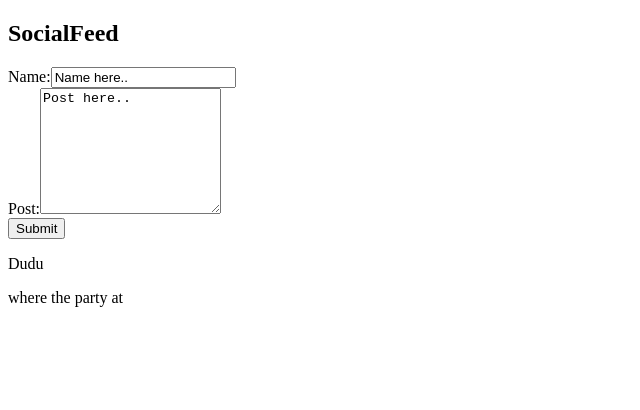
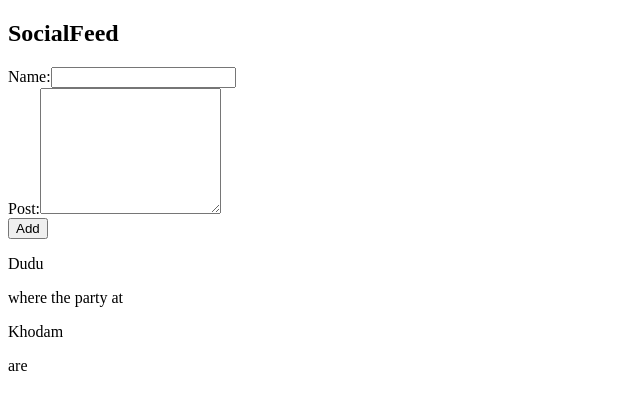
Before and after one commit to ryanxete/social-field-react, a React (Create React App) app: page / in a window 1280 px wide. Shown: the top 410 px of the page, without its empty margins (0-640 px from the left). Built offline with nearby package versions, Linux system fonts and the light colour scheme.

Commit message:
completed AddEntryForm component and created the relation

```diff
--- a/src/App.js
+++ b/src/App.js
@@ -5,11 +5,17 @@ import DisplayEntries from './DisplayEntries/DisplayEntries';
 
 
 function App() {
-  const [entries, setEntries] = useState([{Name: 'Dudu',Post: 'where the party at'}])
+  const [entries, setEntries] = useState([{Name: 'Dudu',Post: 'where the party at'},{Name: 'Khodam', Post: 'are'}])
+
+  function AddNewEntry (entry) {
+    let tempEntry = [entry, ...entries]
+    setEntries(tempEntry)
+  }
+
   return (
     <div>
       <Navbar />
-      <AddEntryForm />
+      <AddEntryForm addNew={AddNewEntry}/>
       <DisplayEntries parentEntries={entries}/>
     </div>
   );
--- a/src/Components/AddEntryForm/AddEntryForm.jsx
+++ b/src/Components/AddEntryForm/AddEntryForm.jsx
@@ -1,19 +1,31 @@
 import React, { useState } from 'react';
 
 const AddEntryForm = (props) => {
-    // const []
+
+    const [name, setName] = useState('')
+    const [post, setPost] = useState('')
+
+    function handleSubmit(event){
+        event.preventDefault();
+        let newEntry = {
+            Name: name,
+            Post: post
+        }
+        props.addNew(newEntry)
+    }
+
     return (
         <div>
-            <form>
+            <form onSubmit={handleSubmit}>
                 <label>
                     Name:
-                    <input type="text" name="Name" value={'Name here..'}/>
+                    <input type="text" name="Name" value={name} onChange={(event) => setName(event.target.value)}/>
                 </label><br />
                 <label>
                     Post:
-                    <textarea rows={8} type="text" name="Post" value={'Post here..'}/>
+                    <textarea rows={8} type="text" name="Post" onChange={(event) => setPost(event.target.value)}/>
                 </label><br />
-                <input type="submit" value="Submit" />
+                <input type="submit" value="Add" />
             </form>
         </div>
 
```
